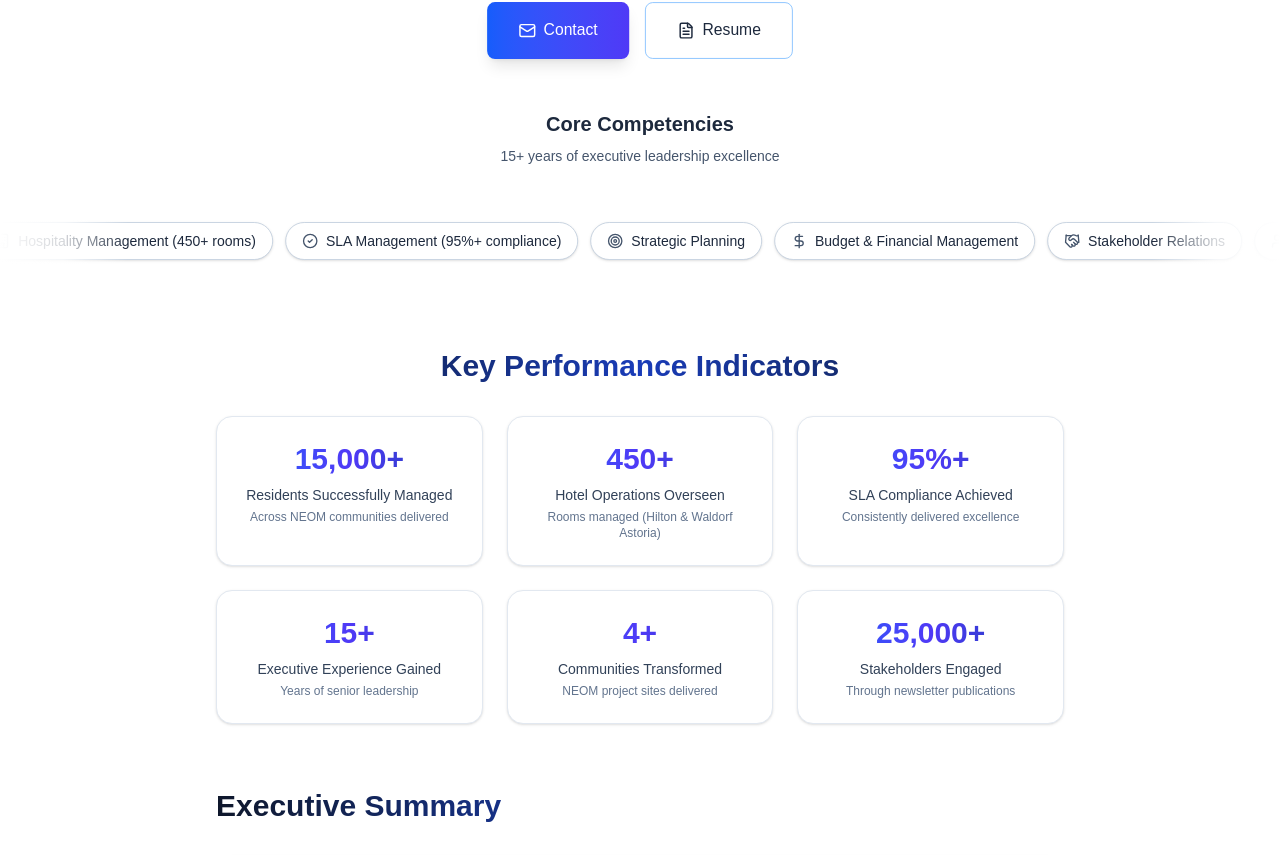
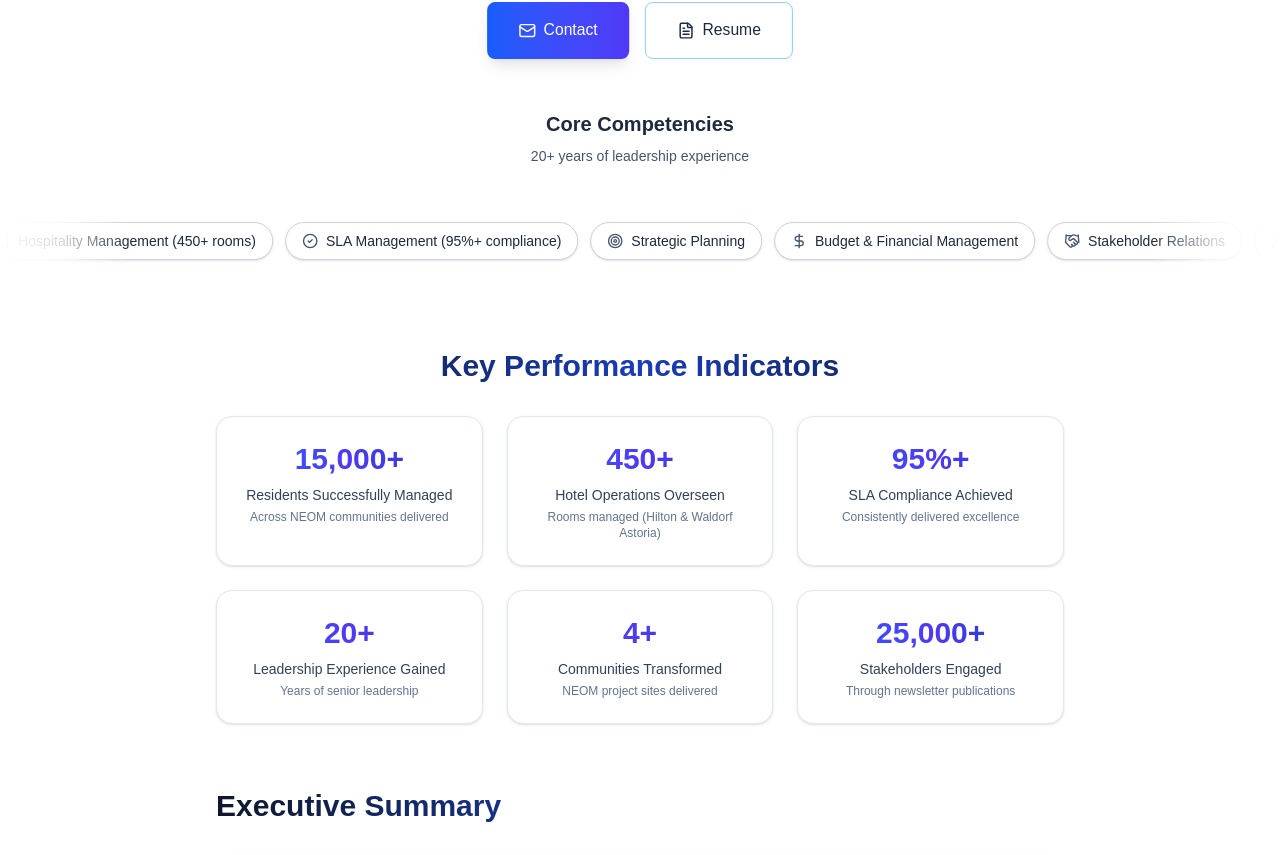
Before and after one commit to Daniel5452/zaher-portfolio, a Next.js app: page / in a window 1280 px wide. Shown: the part 345-1200 px from the top of the page. Built offline with nearby package versions, Linux system fonts and the light colour scheme.

Commit message:
small tweaks

```diff
--- a/app/page.js
+++ b/app/page.js
@@ -49,7 +49,7 @@ const EXECUTIVE_KPIS = [
   { label: "Residents Successfully Managed", value: "15,000+", sublabel: "Across NEOM communities delivered" },
   { label: "Hotel Operations Overseen", value: "450+", sublabel: "Rooms managed (Hilton & Waldorf Astoria)" },
   { label: "SLA Compliance Achieved", value: "95%+", sublabel: "Consistently delivered excellence" },
-  { label: "Executive Experience Gained", value: "15+", sublabel: "Years of senior leadership" },
+  { label: "Leadership Experience Gained", value: "20+", sublabel: "Years of senior leadership" },
   { label: "Communities Transformed", value: "4+", sublabel: "NEOM project sites delivered" },
   { label: "Stakeholders Engaged", value: "25,000+", sublabel: "Through newsletter publications" },
 ];
@@ -365,7 +365,7 @@ export default function Portfolio() {
           className="text-center mb-8"
         >
           <h2 className="text-xl font-semibold text-slate-800 mb-2">Core Competencies</h2>
-          <p className="text-sm text-slate-600">15+ years of executive leadership excellence</p>
+          <p className="text-sm text-slate-600">20+ years of leadership experience</p>
         </motion.div>
         <Marquee items={SKILLS} />
       </section>
```
